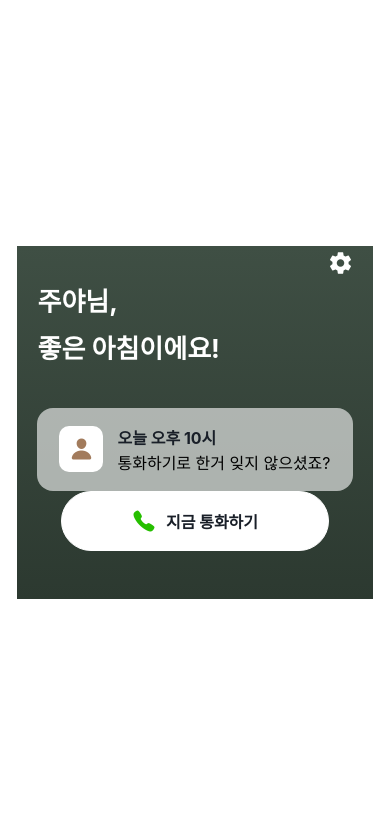
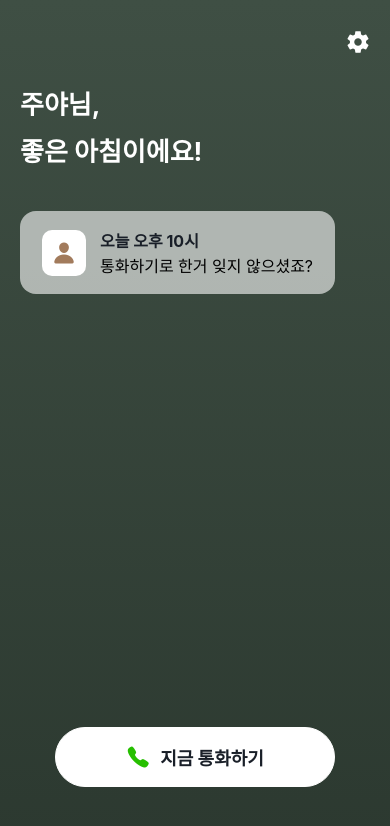
Before and after one commit to kosuha/hau, a React Native app in the folder rn-hau/: screen /Main in a window 390 px wide. Shown: the top 826 px of the page. Built offline with nearby package versions, Linux system fonts and the light colour scheme.

Commit message:
add navigation

```diff
--- a/rn-hau/App.tsx
+++ b/rn-hau/App.tsx
@@ -1,11 +1,11 @@
 import { StatusBar } from 'expo-status-bar';
 import { StyleSheet, Text, View } from 'react-native';
-import MainScreen from './src/screens/Main/MainScreen';
+import AppNavigator from './src/navigation/AppNavigator';
 
 export default function App() {
   return (
     <View style={styles.container}>
-      <MainScreen />
+      <AppNavigator />
       <StatusBar style="light" />
     </View>
   );
@@ -14,8 +14,5 @@ export default function App() {
 const styles = StyleSheet.create({
   container: {
     flex: 1,
-    backgroundColor: '#fff',
-    alignItems: 'center',
-    justifyContent: 'center',
   },
 });
--- a/rn-hau/package.json
+++ b/rn-hau/package.json
@@ -9,13 +9,16 @@
     "web": "expo start --web"
   },
   "dependencies": {
+    "@react-navigation/native": "^7.0.19",
+    "@react-navigation/native-stack": "^7.3.3",
     "expo": "~52.0.42",
     "expo-linear-gradient": "~14.0.2",
     "expo-status-bar": "~2.0.1",
     "react": "18.3.1",
     "react-native": "0.76.8",
     "react-native-linear-gradient": "^2.8.3",
-    "react-native-safe-area-context": "4.12.0"
+    "react-native-safe-area-context": "4.12.0",
+    "react-native-screens": "~4.4.0"
   },
   "devDependencies": {
     "@babel/core": "^7.25.2",
--- /dev/null
+++ b/rn-hau/src/navigation/AppNavigator.tsx
@@ -0,0 +1,36 @@
+// src/navigation/AppNavigator.tsx
+
+import React from 'react';
+import { NavigationContainer } from '@react-navigation/native';
+import { createNativeStackNavigator } from '@react-navigation/native-stack';
+import MainScreen from '../screens/Main/MainScreen';
+import SettingsScreen from '../screens/Settings/SettingsScreen';
+
+export type RootStackParamList = {
+  Main: undefined;
+  Settings: undefined;
+};
+
+const Stack = createNativeStackNavigator<RootStackParamList>();
+
+const AppNavigator: React.FC = () => {
+  return (
+    <NavigationContainer>
+      <Stack.Navigator initialRouteName="Settings">
+        {/* 헤더를 숨기려면 options에 headerShown: false 설정 */}
+        <Stack.Screen
+          name="Main"
+          component={MainScreen}
+          options={{ headerShown: false }}
+        />
+        <Stack.Screen
+          name="Settings"
+          component={SettingsScreen}
+          options={{ title: '설정' }}
+        />
+      </Stack.Navigator>
+    </NavigationContainer>
+  );
+};
+
+export default AppNavigator;
--- a/rn-hau/src/screens/Main/MainScreen.tsx
+++ b/rn-hau/src/screens/Main/MainScreen.tsx
@@ -4,6 +4,11 @@ import { LinearGradient } from 'expo-linear-gradient';
 import { gradients, colors } from '../../styles/theme';
 import { Ionicons } from '@expo/vector-icons';
 import { SafeAreaView, SafeAreaProvider } from 'react-native-safe-area-context';
+import { useNavigation } from '@react-navigation/native';
+import { RootStackParamList } from '../../navigation/AppNavigator';
+import { NativeStackNavigationProp } from '@react-navigation/native-stack';
+// 네비게이션 타입 정의
+type NavigationProp = NativeStackNavigationProp<RootStackParamList, 'Main'>;
 
 const SettingsButton: React.FC<{ onPress: () => void }> = ({ onPress }) => {
   return (
@@ -30,7 +35,7 @@ const CallButton: React.FC<{ onPress: () => void }> = ({ onPress }) => {
       <Ionicons name="call" size={24} color={colors.accent} />
       <Text style={{
         color: colors.dark,
-        fontSize: 16,
+        fontSize: 18,
         fontWeight: 'bold',
       }}>지금 통화하기</Text>
     </TouchableOpacity>
@@ -83,8 +88,11 @@ const AlertBox: React.FC<{ onPress: () => void }> = ({ onPress }) => {
 };
 
 const MainScreen: React.FC = () => {
+  const navigation = useNavigation<NavigationProp>();
+
   return (
     <LinearGradient
+      style={{ flex: 1 }}
       colors={gradients.primary as [string, string]}
       start={{ x: 0.5, y: 0 }}
       end={{ x: 0.5, y: 0.6 }}
@@ -92,7 +100,7 @@ const MainScreen: React.FC = () => {
       <SafeAreaProvider>
         <SafeAreaView style={styles.container}>
           <View style={styles.header}>
-            <SettingsButton onPress={() => {}} />
+            <SettingsButton onPress={() => navigation.navigate('Settings')} />
           </View>
           <View style={styles.content}>
             <View style={styles.titleContainer}>
--- /dev/null
+++ b/rn-hau/src/screens/Settings/SettingsScreen.tsx
@@ -0,0 +1,12 @@
+import React from 'react';
+import { View, Text } from 'react-native';
+
+const SettingsScreen = () => {
+  return (
+    <View>
+      <Text>Settings</Text>
+    </View>
+  );
+};
+
+export default SettingsScreen;
```
Also changed, not shown: rn-hau/src/navigation/AppNavigator.ts (deleted), rn-hau/src/screens/Settings/ProfileScreen.ts (deleted), 2 other files (tests, documents, lock files or other folders).
